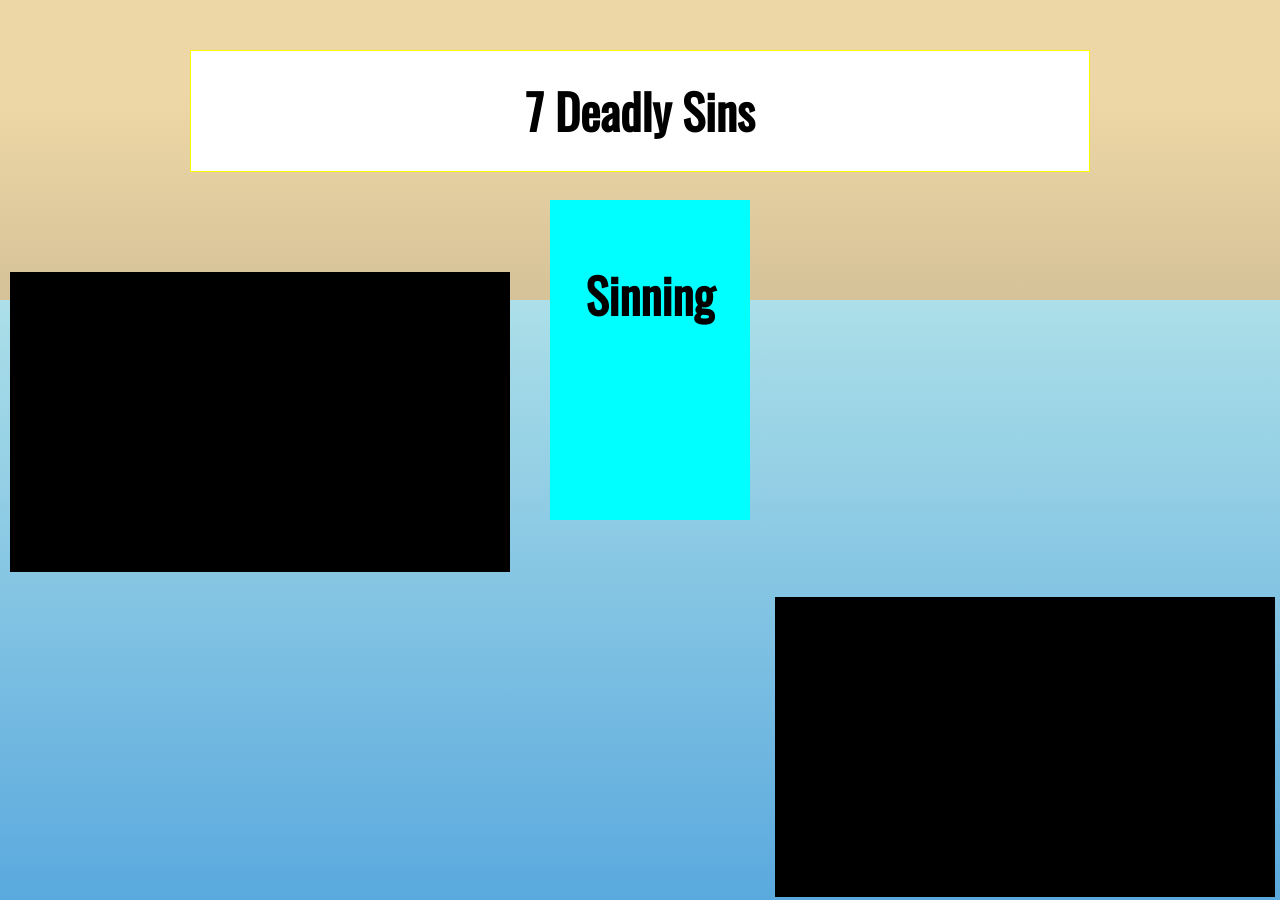
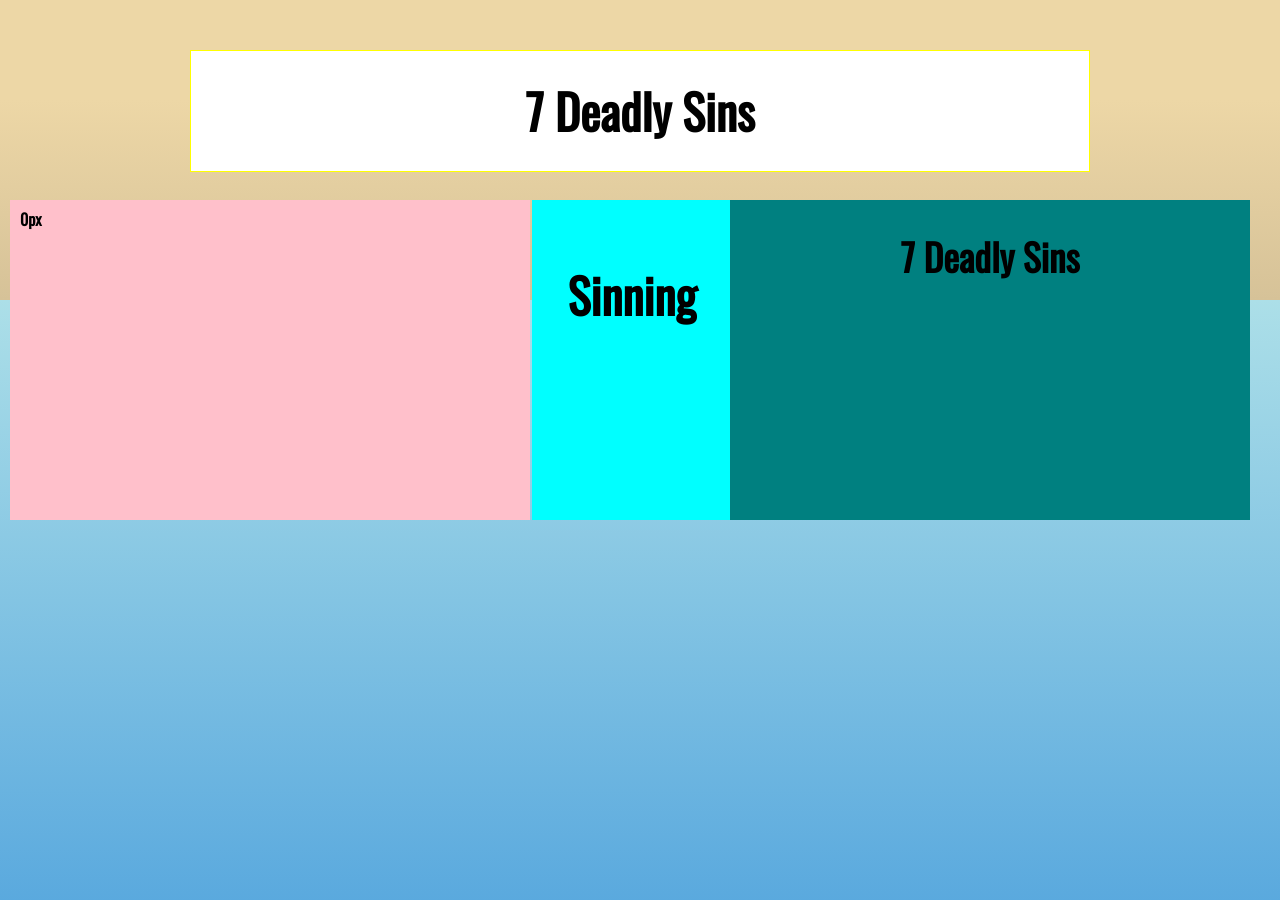
Before and after one commit to philliphtran/longscrollingsite-w18, a plain HTML site: page index.html in a window 1280 px wide. Shown: the top 900 px of the page. Drawn offline with nearby package versions, Linux system fonts and the light colour scheme.

Commit message:
added margins

```diff
--- a/main.css
+++ b/main.css
@@ -70,7 +70,7 @@ body {
   /* border: 1px solid red; */
   position: absolute;
   top: 100px;
-  left: 40%;
+  left: 38%;
   margin-top: 100px;
   padding-top: 20px;
   width: 200px;
@@ -96,20 +96,28 @@ body {
 }
 #b {
   display: block;
-  position: relative;
+  position: absolute;
   width: 500px;
   height: 300px;
   left: -20%;
   top: -20%;
+  margin: 0;
+  margin-top: 50px;
+  padding: 10px;
 }
 
 #c {
   display: block;
-  position: relative;
+  position: absolute;
   width: 500px;
   height: 300px;
-  left: 65%;
-  top: -500%;
+  left: 60%;
+  top: -20%;
+  margin: 0;
+margin-top: 50px;
+  /* text-align: center; */
+  padding: 10px;
+
 }
 h2 {
   text-align: center;
--- a/main.js
+++ b/main.js
@@ -49,9 +49,9 @@ var  y  = window.pageYOffset;
     counter.style.backgroundColor = "clear";
     a.style.backgroundColor = "white";
     a.innerHTML ="<h1> 7 Deadly Sins </h1>";
-    b.style.backgroundColor = "black";
+    b.style.backgroundColor = "pink";
     // b.innerHTML ="<h1> 7 Deadly Sins </h1>";
-    c.style.backgroundColor = "black";
+    c.style.backgroundColor = "teal";
     c.innerHTML ="<h1> 7 Deadly Sins </h1>";
     counter.innerHTML = "Sinning";
     // pride.style.backgroundImage= "url()";
```
